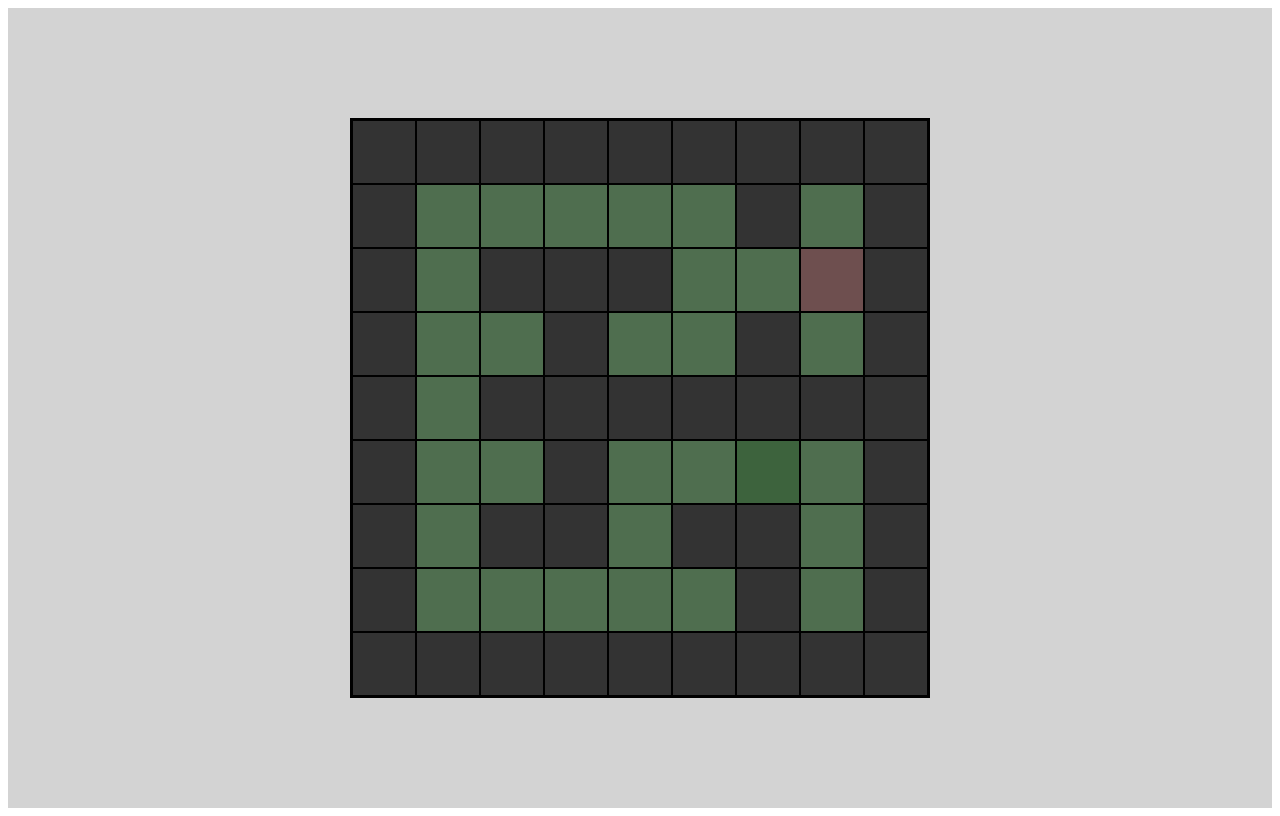
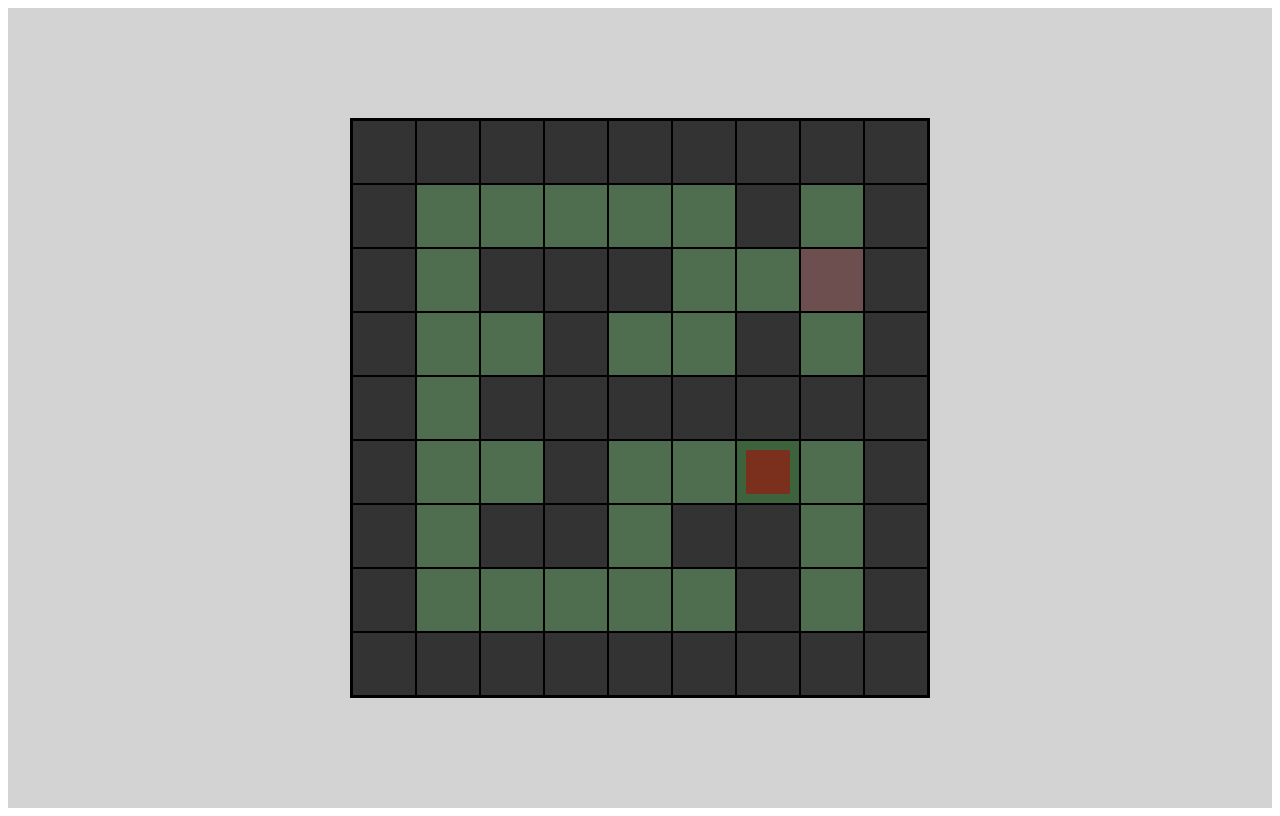
Before and after one commit to jan-grasewicz/JS-games-infoShare-homework, a plain HTML site: page maze/index.html in a window 1280 px wide. Drawn offline with Linux system fonts and the light colour scheme.

Commit message:
player spawns

```diff
--- a/maze/script.js
+++ b/maze/script.js
@@ -12,7 +12,6 @@ const maze001 = [
   ]
 //constants and variables
 const boardNode= document.querySelector('.board');
-const startNode= document.querySelector('.start');
 let currentMaze=maze001
 
 //functions
@@ -24,13 +23,13 @@ function generateBoard(){
       let cellNode = createNode("cell");
         if(cell==='#'){
           cellNode.classList.add('wall')
-        }else
+        }
         if(cell==='.'){
           cellNode.classList.add('path')
-        }else
+        }
         if(cell==='P'){
           cellNode.classList.add('start')
-        }else
+        }
         if(cell==='T'){
           cellNode.classList.add('end')
         }
@@ -42,6 +41,7 @@ function generateBoard(){
 }
 
 function spawnPlayer(){
+  const startNode= document.querySelector('.start');
   let playerNode=createNode('player');
   startNode.appendChild(playerNode);
 }
--- a/maze/style.css
+++ b/maze/style.css
@@ -38,7 +38,8 @@
     background: rgb(110, 79, 79);
 }
 .player{
-    background: red;
-    width: 10%;
-    height: 10%;
+    margin: 15% auto;
+    background: rgba(180, 0, 0, 0.521);
+    width: 70%;
+    height: 70%;
 }
```
